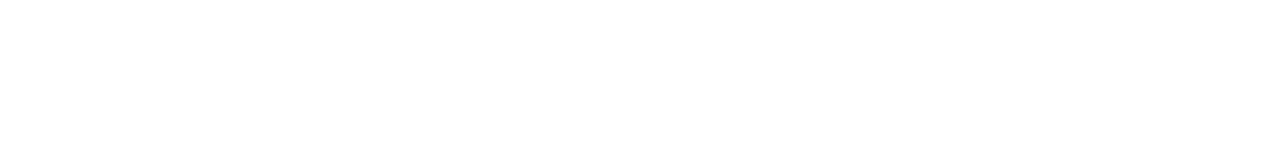
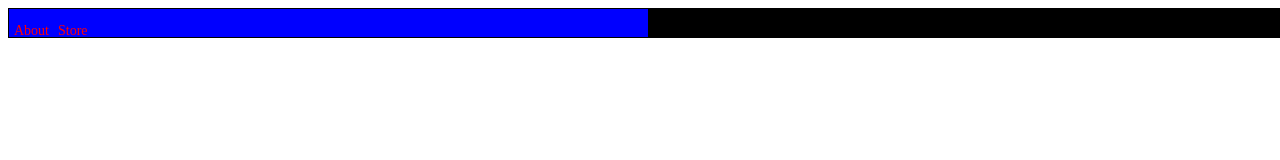
Before and after one commit to shingtzewoo/google-homepage-2, a plain HTML site: page index.html in a window 1280 px wide. Drawn offline with Linux system fonts and the light colour scheme.

Commit message:
added stylesheet with header included

```diff
--- a/index.html
+++ b/index.html
@@ -3,10 +3,18 @@
     <head>
         <link rel="icon" href="images/google-favicon.png">
         <title>Google</title>
+        <link rel="stylesheet" type="text/css" href="style.css"/>
     </head>
     <body>
         <header>
+            <section class="header1">
+                <p>About</p>
+                <p>Store</p>
+            </section>
+            <section class="header2"></section>
         </header>
+        <main>
+        </main>
         <footer>
         </footer>
     </body>
--- /dev/null
+++ b/style.css
@@ -0,0 +1,32 @@
+* {
+    box-sizing: border-box;
+}
+
+header {
+    display: grid;
+    position: fixed;
+    min-width: 980px;
+    grid-template-columns: 1fr 1fr;
+    grid-template-rows: 100%;
+    margin: auto;
+    border: 1px black solid;
+    grid-template-areas: "header1 header2";
+    width: 100%;
+    height: 30px;
+
+}
+
+.header1 {
+    background-color: blue;
+}
+
+.header1 p {
+    font-size: 14px;
+    color: red;
+    display: inline-block;
+    margin-left: 5px;
+}
+
+.header2 {
+    background-color: black;
+}
```
